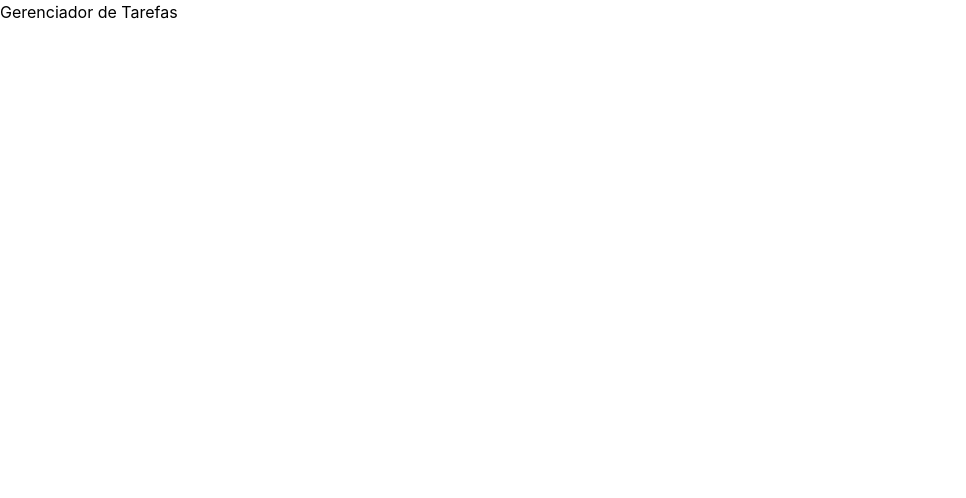
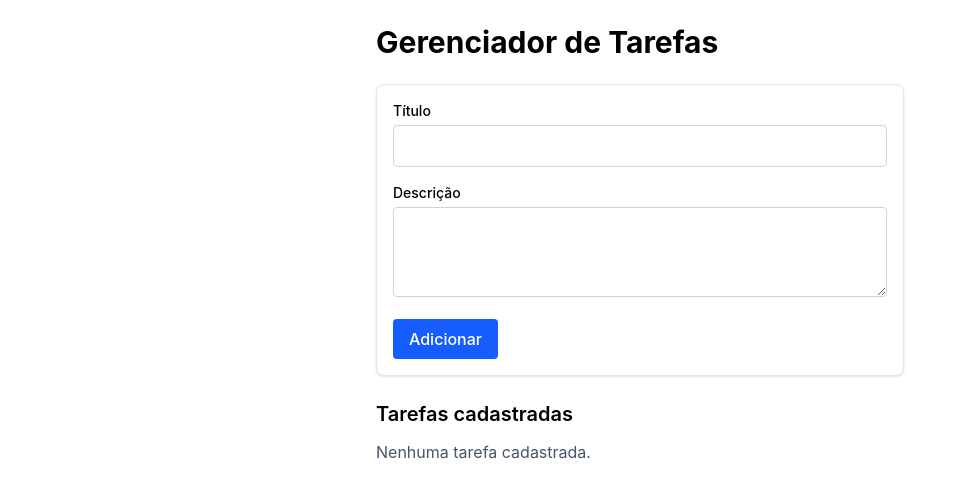
Before and after one commit to DaviRosimES/sistema-distribuido, a React (Vite) app in the folder frontend/: page / in a window 1280 px wide. Shown: the top 498 px of the page, without its empty margins (0-966 px from the left). Built offline with nearby package versions, Linux system fonts and the light colour scheme.

Commit message:
feat: guarda as tarefas em memória no App e liga o formulário à listagem

```diff
--- a/frontend/src/App.jsx
+++ b/frontend/src/App.jsx
@@ -1,7 +1,29 @@
+import { useState } from "react";
+import { TarefaForm } from "./components/TarefaForm";
+import { TarefaList } from "./components/TarefaList";
+
 export default function App() {
+  // O estado fica no App porque o formulário e a lista precisam das mesmas tarefas
+  const [tarefas, setTarefas] = useState([]);
+
+  // Na Prática 7 essa função passa a chamar a API (POST /tarefas) em vez de guardar em memória
+  function adicionarTarefa({ titulo, descricao }) {
+    setTarefas((atuais) => [
+      ...atuais,
+      { id: crypto.randomUUID(), titulo, descricao },
+    ]);
+  }
+
   return (
-    <main>
-      <h1>Gerenciador de Tarefas</h1>
+    <main className="mx-auto min-h-screen max-w-xl space-y-6 p-4 sm:p-6">
+      <h1 className="text-3xl font-bold">Gerenciador de Tarefas</h1>
+      <TarefaForm onAdicionar={adicionarTarefa} />
+      <section aria-labelledby="tarefas-titulo" className="space-y-3">
+        <h2 id="tarefas-titulo" className="text-xl font-semibold">
+          Tarefas cadastradas
+        </h2>
+        <TarefaList tarefas={tarefas} />
+      </section>
     </main>
   );
 }
```
